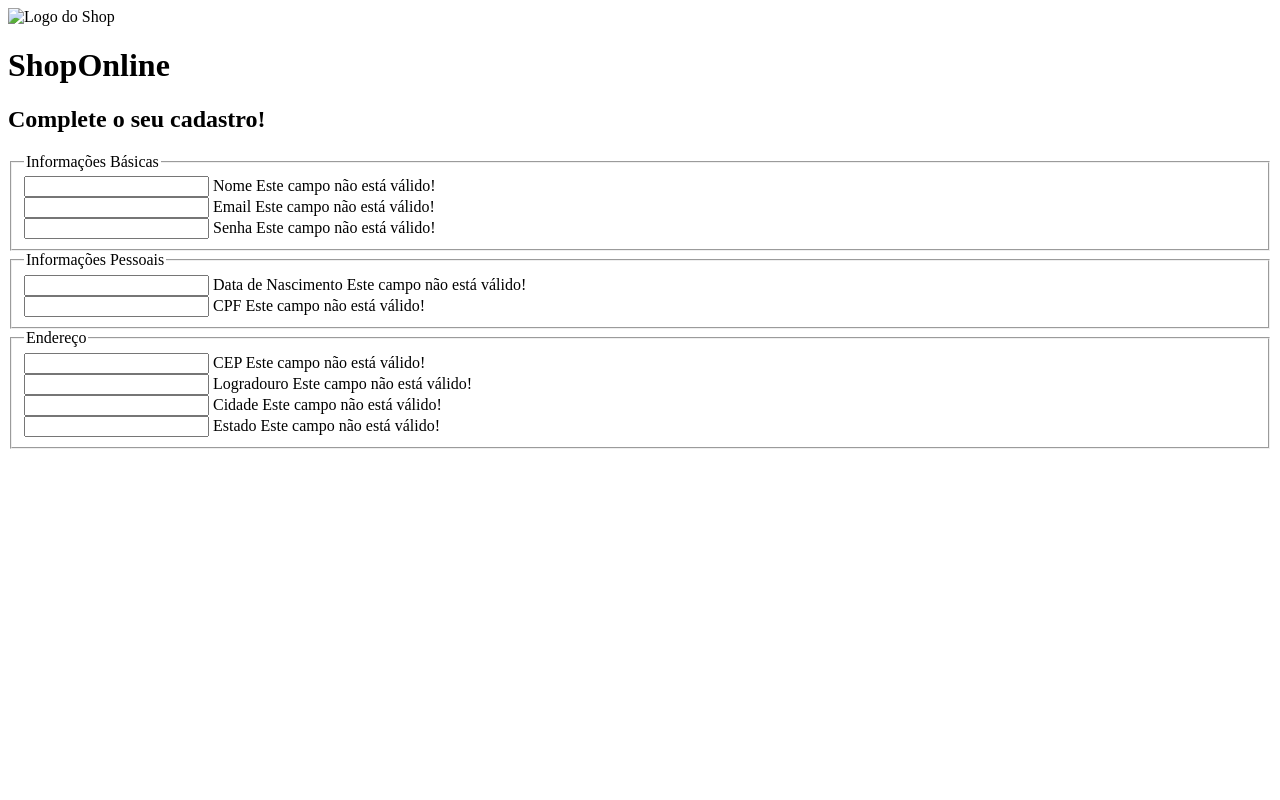
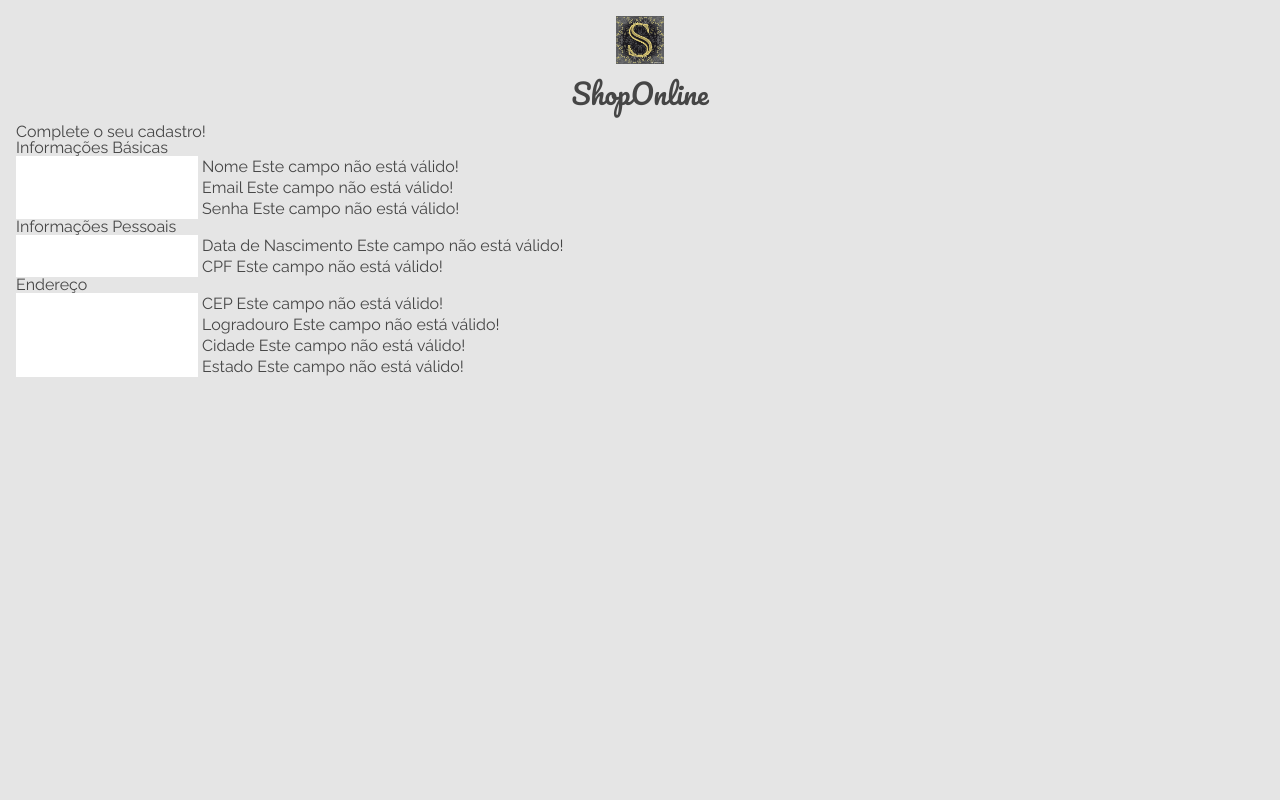
Before and after one commit to bootcamplearnbydoing/shop-online, a PHP site: page /cadastro.php in a window 1280 px wide. Run offline with PHP 8.4, Linux system fonts and the light colour scheme; some libraries are stand-ins or nearby versions.

Commit message:
Created the website header;

```diff
--- /dev/null
+++ b/asset/css/base/_reset.css
@@ -0,0 +1,78 @@
+html, body, div, span, applet, object, iframe,
+h1, h2, h3, h4, h5, h6, p, blockquote, pre,
+a, abbr, acronym, address, big, cite, code,
+del, dfn, em, img, ins, kbd, q, s, samp,
+small, strike, strong, sub, sup, tt, var,
+b, u, i, center,
+dl, dt, dd, ol, ul, li,
+fieldset, form, label, legend,
+table, caption, tbody, tfoot, thead, tr, th, td,
+article, aside, canvas, details, embed,
+figure, figcaption, footer, header, hgroup,
+menu, nav, output, ruby, section, summary,
+time, mark, audio, video {
+	margin: 0;
+	padding: 0;
+	border: 0;
+	font-size: 100%;
+	font: inherit;
+	vertical-align: baseline;
+}
+
+article, aside, details, figcaption, figure,
+footer, header, hgroup, menu, nav, section {
+	display: block;
+}
+body {
+	line-height: 1;
+}
+ol, ul {
+	list-style: none;
+}
+blockquote, q {
+	quotes: none;
+}
+blockquote:before, blockquote:after,
+q:before, q:after {
+	content: '';
+	content: none;
+}
+table {
+	border-collapse: collapse;
+	border-spacing: 0;
+}
+
+a {
+	color: inherit;
+	text-decoration: none;
+}
+
+img {
+	width: inherit;
+}
+
+button {
+	font-family: inherit;
+	font-size: inherit;
+	color: inherit;
+	font-weight: inherit;
+	padding: 0;
+	border: none;
+	background-color: unset;
+}
+
+input {
+	border: none;
+	color: inherit;
+	font-size: inherit;
+	font-weight: inherit;
+	font-family: inherit;
+}
+
+textarea {
+	border: none;
+	color: inherit;
+	font-size: inherit;
+	font-weight: inherit;
+	font-family: inherit;
+}
--- /dev/null
+++ b/asset/css/base/_variaveis.css
@@ -0,0 +1,24 @@
+
+:root {
+    --fonte-familia-corpo: 'Raleway', sans-serif;
+    --fonte-familia-logo: 'Pacifico', cursive;
+    --fonte-tamanho-logo: 28px;
+    --fonte-tamanho-14: 14px;
+    --fonte-tamanho-16: 16px;
+    --fonte-tamanho-22: 22px;
+    --fonte-tamanho-botao: 22px;
+    --fonte-peso-400: 400;
+    --fonte-peso-500: 500;
+    --fonte-peso-600: 600;
+    --fonte-peso-700: 700;
+
+
+    --cor-primaria: #ece6ca;
+    --cor-secundaria: #E5E5E5;
+    --cor-contraste-escuro: #464646;
+    --cor-contraste-medio: #A2A2A2;
+    --cor-contraste-claro: #fff;
+
+
+    --sombra: 0 5px 10px #7a780338;
+}
--- /dev/null
+++ b/asset/css/base/base.css
@@ -0,0 +1,40 @@
+@import url(./_reset.css);
+@import url(./_variaveis.css);
+
+body {
+    background-color: var(--cor-secundaria);
+	color: var(--cor-contraste-escuro);
+	font-family: var(--fonte-familia-corpo);
+	overflow-x: hidden;
+}
+
+.font-awesome {
+	color: var(--cor-primaria);
+	font-size: 2rem;
+}
+.chamada__font-awesome {
+	color: var(--cor-contraste-escuro);
+	font-size: 0.8rem;
+	margin-left: 0.2rem;
+}
+
+.container {
+	padding-right: 1rem;
+	padding-left: 1rem;
+}
+
+.flex {
+	display: flex;
+}
+
+.flex--center {
+	align-items: center;
+	justify-content: center;
+}
+
+.flex--column {
+	flex-direction: column;
+}
+.flex--row {
+	flex-direction: row;
+}
--- /dev/null
+++ b/asset/css/cadastro.css
@@ -0,0 +1,18 @@
+/*CABEÇALHO*/
+
+.cadastro-cabecalho {
+    align-items: center;
+    padding-top: 1rem;
+}
+
+.cadastro-cabecalho__logo {
+    width: 3rem;
+    margin-bottom: 1rem;
+}
+
+.cadastro-cabecalho__titulo {
+    font-family: var(--fonte-familia-logo);
+    font-size: var(--fonte-tamanho-logo);
+    font-weight: (--fonte-peso-700);
+    margin-bottom: 1rem;
+}
--- a/cadastro.php
+++ b/cadastro.php
@@ -4,14 +4,22 @@
     <meta http-equiv="X-UA-Compatible" content="IE=edge">
     <meta name="viewport" content="width=device-width, initial-scale=1.0">
     <title>Registro | Shop</title>
+    <link href="https://fonts.googleapis.com/css2?family=Pacifico&display=swap" rel="stylesheet">
+    <link href="https://fonts.googleapis.com/css2?family=Raleway:wght@400;500;600;700&display=swap" rel="stylesheet">
+    <link rel="stylesheet" href="https://cdnjs.cloudflare.com/ajax/libs/font-awesome/6.3.0/css/all.min.css"
+        integrity="sha512-SzlrxWUlpfuzQ+pcUCosxcglQRNAq/DZjVsC0lE40xsADsfeQoEypE+enwcOiGjk/bSuGGKHEyjSoQ1zVisanQ=="
+        crossorigin="anonymous" referrerpolicy="no-referrer" />
+    <link rel="stylesheet" href="/asset/css/base/base.css">
+    <link rel="stylesheet" href="/asset/css/cadastro.css">
+    <link rel="stylesheet" href="/asset/css/componentes/cartoes.css">
 </head>
 
 <body>
-    <header class="cadastro__cabecalho">
-        <img class="cadastro__imagem" alt="Logo do Shop">
-        <h1 class="cadastro__titulo">ShopOnline</h1>
+    <header class="container flex flex--column cadastro-cabecalho">
+        <img class="cadastro-cabecalho__logo" src="./asset/img/logoshop.jpg" alt="Logo do Shop">
+        <h1 class="cadastro-cabecalho__titulo">ShopOnline</h1>
     </header>
-    <main>
+    <main class="container cartoes">
         <section class="cartao">
             <h2 class="cartao__titulo">Complete o seu cadastro!</h2>
             <form action="" class="formulario">
@@ -19,54 +27,54 @@
                 <legend class="formulario__titulo">Informações Básicas</legend>
                     <div>
                         <input class="input" type="text">
-                        <label class="input__label" for="">Nome</label>
-                        <span class="input__mensagem-erro">Este campo não está válido!</span>
+                        <label class="input-label" for="">Nome</label>
+                        <span class="input-mensagem-erro">Este campo não está válido!</span>
                     </div>
                     <div>
                         <input class="input" type="text">
-                        <label class="input__label" for="">Email</label>
-                        <span class="input__mensagem-erro">Este campo não está válido!</span>
+                        <label class="input-label" for="">Email</label>
+                        <span class="input-mensagem-erro">Este campo não está válido!</span>
                     </div>
                     <div>
                         <input class="input" type="text">
-                        <label class="input__label" for="">Senha</label>
-                        <span class="input__mensagem-erro">Este campo não está válido!</span>
+                        <label class="input-label" for="">Senha</label>
+                        <span class="input-mensagem-erro">Este campo não está válido!</span>
                     </div>
             </fieldset>
             <fieldset>
                 <legend class="formulario__titulo">Informações Pessoais</legend>
                     <div>
                         <input class="input" type="text">
-                        <label class="input__label" for="">Data de Nascimento</label>
-                        <span class="input__mensagem-erro">Este campo não está válido!</span>
+                        <label class="input-label" for="">Data de Nascimento</label>
+                        <span class="input-mensagem-erro">Este campo não está válido!</span>
                     </div>
                     <div>
                         <input class="input" type="text">
-                        <label class="input__label" for="">CPF</label>
-                        <span class="input__mensagem-erro">Este campo não está válido!</span>
+                        <label class="input-label" for="">CPF</label>
+                        <span class="input-mensagem-erro">Este campo não está válido!</span>
                     </div>
             </fieldset>
             <fieldset>
                 <legend class="formulario__titulo">Endereço</legend>
                     <div>
                         <input class="input" type="text">
-                        <label class="input__label" for="">CEP</label>
-                        <span class="input__mensagem-erro">Este campo não está válido!</span>
+                        <label class="input-label" for="">CEP</label>
+                        <span class="input-mensagem-erro">Este campo não está válido!</span>
                     </div>
                     <div>
                         <input class="input" type="text">
-                        <label class="input__label" for="">Logradouro</label>
-                        <span class="input__mensagem-erro">Este campo não está válido!</span>
+                        <label class="input-label" for="">Logradouro</label>
+                        <span class="input-mensagem-erro">Este campo não está válido!</span>
                     </div>
                     <div>
                         <input class="input" type="text">
-                        <label class="input__label" for="">Cidade</label>
-                        <span class="input__mensagem-erro">Este campo não está válido!</span>
+                        <label class="input-label" for="">Cidade</label>
+                        <span class="input-mensagem-erro">Este campo não está válido!</span>
                     </div>
                     <div>
                         <input class="input" type="text">
-                        <label class="input__label" for="">Estado</label>
-                        <span class="input__mensagem-erro">Este campo não está válido!</span>
+                        <label class="input-label" for="">Estado</label>
+                        <span class="input-mensagem-erro">Este campo não está válido!</span>
                     </div>
             </fieldset>
             </form>
```
Also changed, not shown: asset/img/logoshop.jpg (added).
